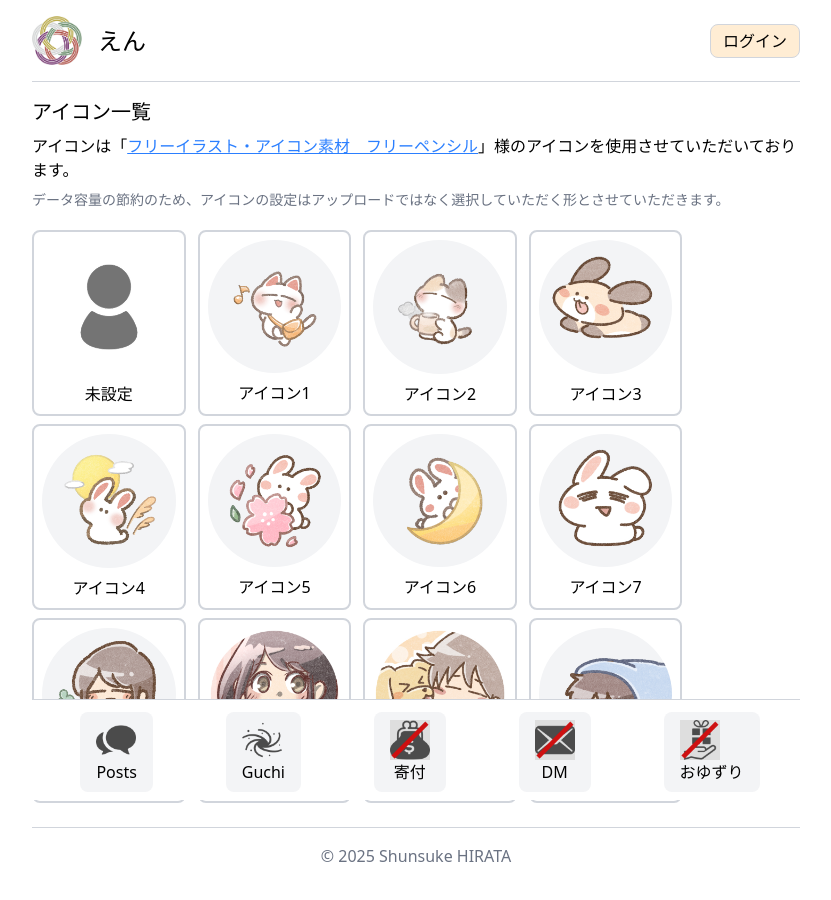
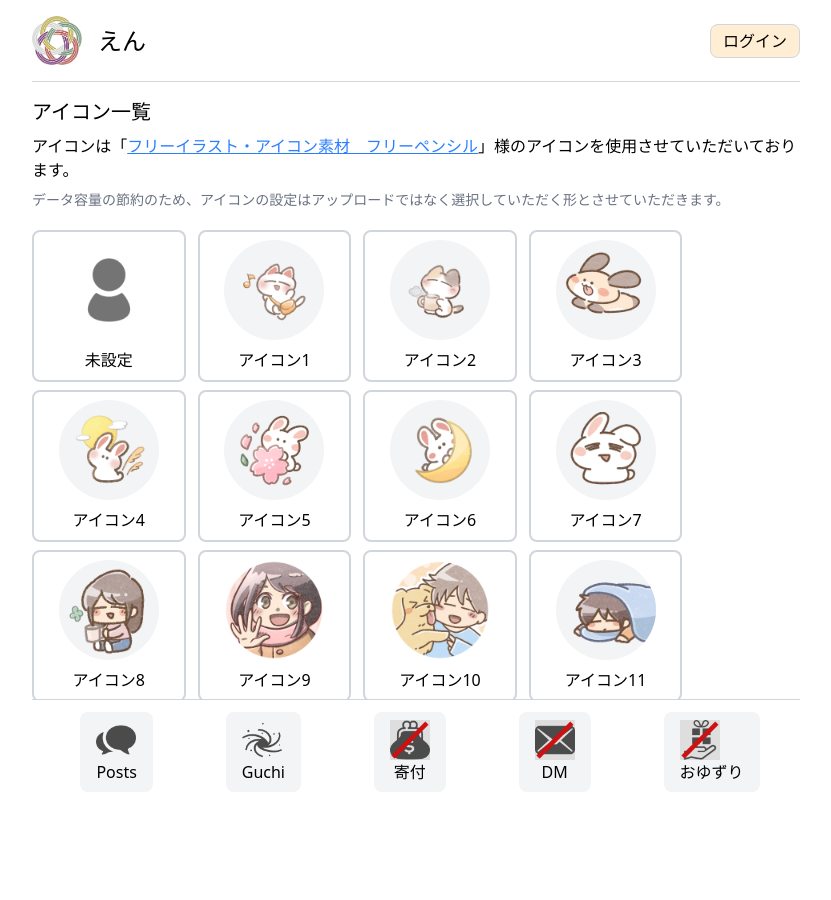
Before and after one commit to Shunsuke0205/message-board-site-on-vercel, a Next.js app: page /profile/edit/icon-preview in a window 1280 px wide. Shown: the top 900 px of the page, without its empty margins (224-1055 px from the left). After the commit the page ends 879 px from the top, so only its background shows below. Built offline with nearby package versions, Linux system fonts and the light colour scheme; no server answers.

Commit message:
fix: Image tag and its css

```diff
--- a/src/app/profile/edit/icon-preview/page.tsx
+++ b/src/app/profile/edit/icon-preview/page.tsx
@@ -1,5 +1,6 @@
 import React from "react";
 import { iconDataList, IconData } from "../iconData";
+import Image from "next/image";
 
 const IconPreviewPage = () => {
   return (
@@ -22,11 +23,13 @@ const IconPreviewPage = () => {
       </p>
       <div className="mt-3 flex flex-wrap">
         {iconDataList.map((iconData: IconData) => (
-          <div key={iconData.iconNumber} className="mr-3 mt-2 w-1/5 p-2 border-2 border-gray-300 rounded-lg">
-            <img
+          <div key={iconData.iconNumber} className="mr-3 mt-2 w-1/5 p-2 border-2 border-gray-300 rounded-lg flex flex-col items-center">
+            <Image
               src={`/${iconData.Directory}/${iconData.fileName}`}
               alt={iconData.iconName}
               className="rounded-full bg-gray-100"
+              width={100}
+              height={100}
             />
             <p className="text-center mt-2">{iconData.iconName}</p>
           </div>
```
